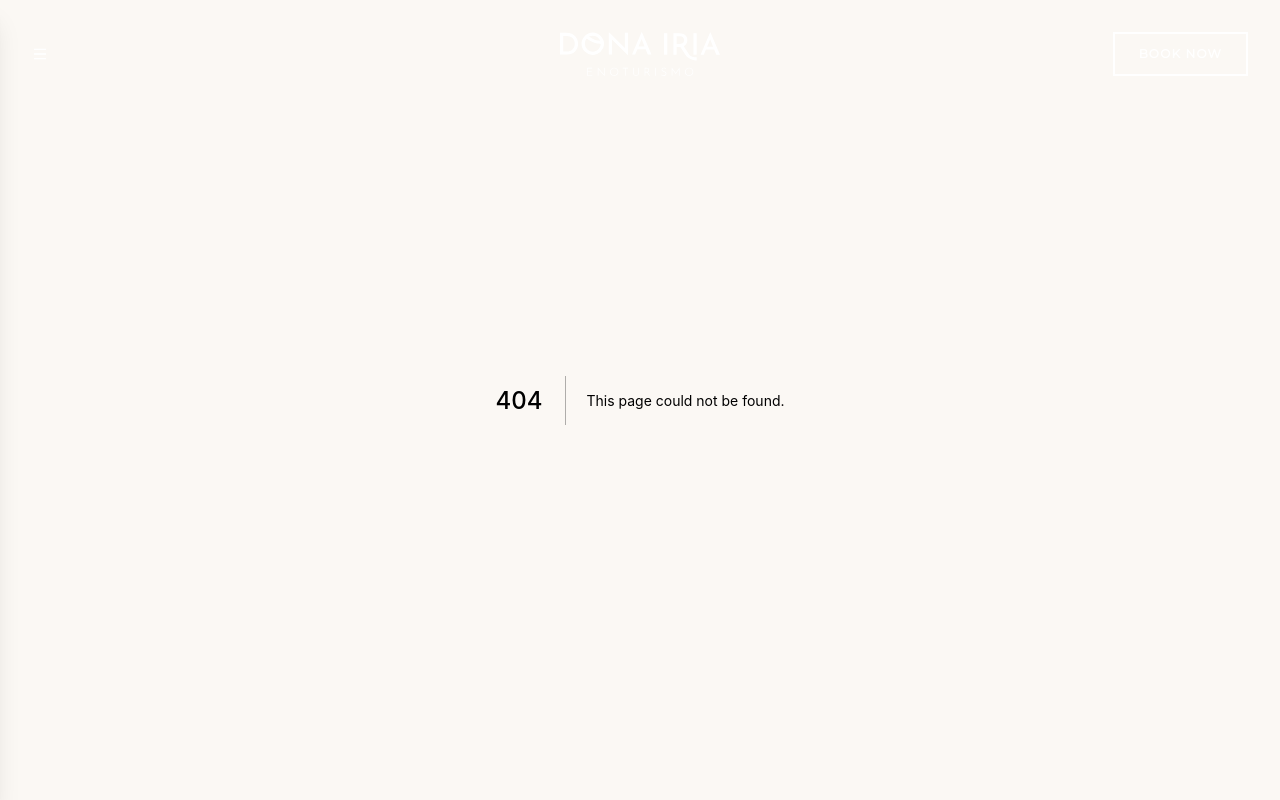
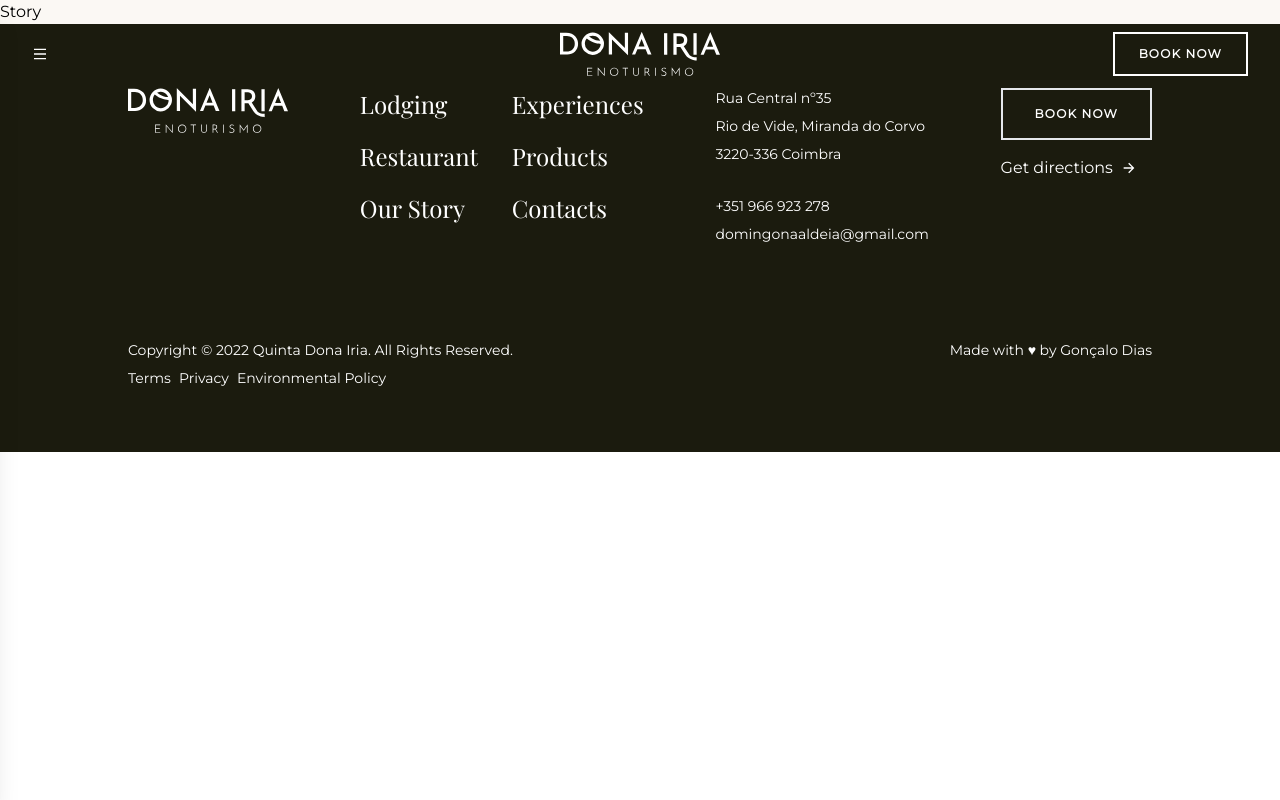
Before and after one commit to quintadonairia/quintadonairia, a Next.js app: page /story in a window 1280 px wide. Before the commit this address had no page. Shown: the top 800 px of the page. Built offline with nearby package versions, Linux system fonts and the light colour scheme.

Commit message:
Redefine routes naming

```diff
--- a/components/organisms/Footer.js
+++ b/components/organisms/Footer.js
@@ -17,7 +17,7 @@ const Footer = () => {
         <ul className="grid grid-cols-2 gap-5 font-serif text-2xl">
           <li>Lodging</li>
           <li>Experiences</li>
-          <li>Dining</li>
+          <li>Restaurant</li>
           <li>Products</li>
           <li>Our Story</li>
           <li>Contacts</li>
--- a/components/organisms/Sidebar.js
+++ b/components/organisms/Sidebar.js
@@ -19,18 +19,21 @@ const Sidebar = () => {
           sidebar ? "translate-x-0" : "-translate-x-full"
         }`}
       >
-        <ul className="flex flex-col gap-8 text-3xl cursor-pointer font-serif">
+        <ul className="flex flex-col gap-8 text-3xl cursor-pointer font-serif text-olive-900">
+          <Link href="/lodging">
+            <li onClick={handleClick}>Lodging</li>
+          </Link>
           <Link href="/experiences">
             <li onClick={handleClick}>Experiences</li>
           </Link>
-          <Link href="/lodging">
-            <li onClick={handleClick}>Lodging</li>
+          <Link href="/restaurant">
+            <li onClick={handleClick}>Restaurant</li>
           </Link>
           <Link href="/products">
             <li onClick={handleClick}>Products</li>
           </Link>
-          <Link href="/restaurant">
-            <li onClick={handleClick}>Restaurant</li>
+          <Link href="/story">
+            <li onClick={handleClick}>Our Story</li>
           </Link>
           <Link href="/contacts">
             <li onClick={handleClick}>Contacts</li>
--- /dev/null
+++ b/pages/story.js
@@ -0,0 +1,5 @@
+const Story = () => {
+  return <div>Story</div>;
+};
+
+export default Story;
```
